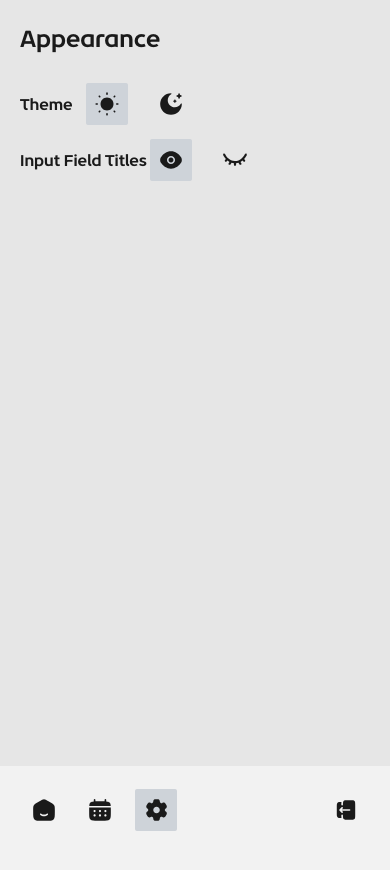
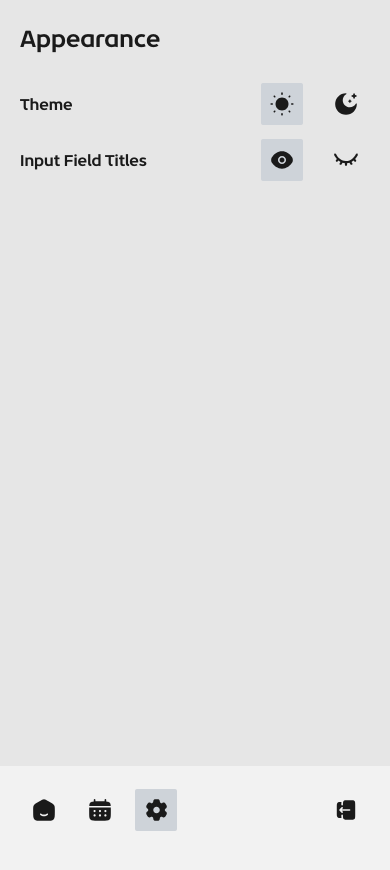
Before and after one commit to HarrisonBaghurst/dating-app, a Next.js app: page /settings in a window 390 px wide. Shown: the top 870 px of the page. Built offline with nearby package versions, Linux system fonts and the light colour scheme; no server answers.

Commit message:
updated settings spacing for mobile

```diff
--- a/app/(home)/settings/page.tsx
+++ b/app/(home)/settings/page.tsx
@@ -12,8 +12,8 @@ const Page = () => {
     return (
         <section className='bg-background-light w-full min-h-screen p-[var(--padding-large)] paragraph-large flex flex-col gap-[var(--gap-large)]'>
             <h1 className='font-enorm title-large'>Appearance</h1>
-            <div className='flex flex-col gap-[var(--gap-small)]'>
-                <div className='flex justify-between items-center w-1/2 min-w-fit'>
+            <div className='flex flex-col gap-[var(--gap-small)] w-full 2xl:w-1/2'>
+                <div className='flex justify-between items-center'>
                     <p className='title-small font-enorm'>Theme</p>
                     <Toggle
                     keyText={'theme'}
@@ -23,7 +23,7 @@ const Page = () => {
                     onChange={() => {toggleTheme()}}
                     />
                 </div>
-                <div className='flex justify-between items-center w-1/2 min-w-fit'>
+                <div className='flex justify-between items-center'>
                     <p className='title-small font-enorm'>Input Field Titles</p>
                     <Toggle
                     keyText={'inputTitles'}
```
